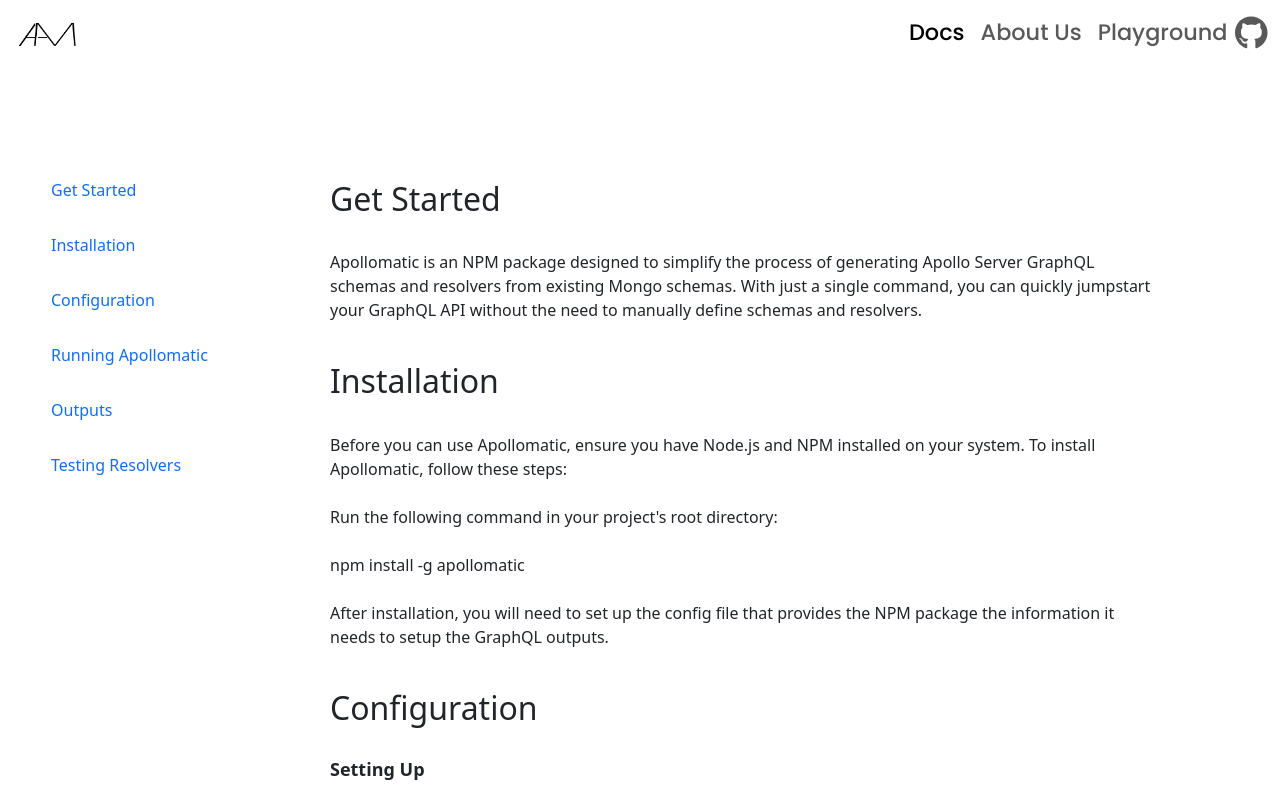
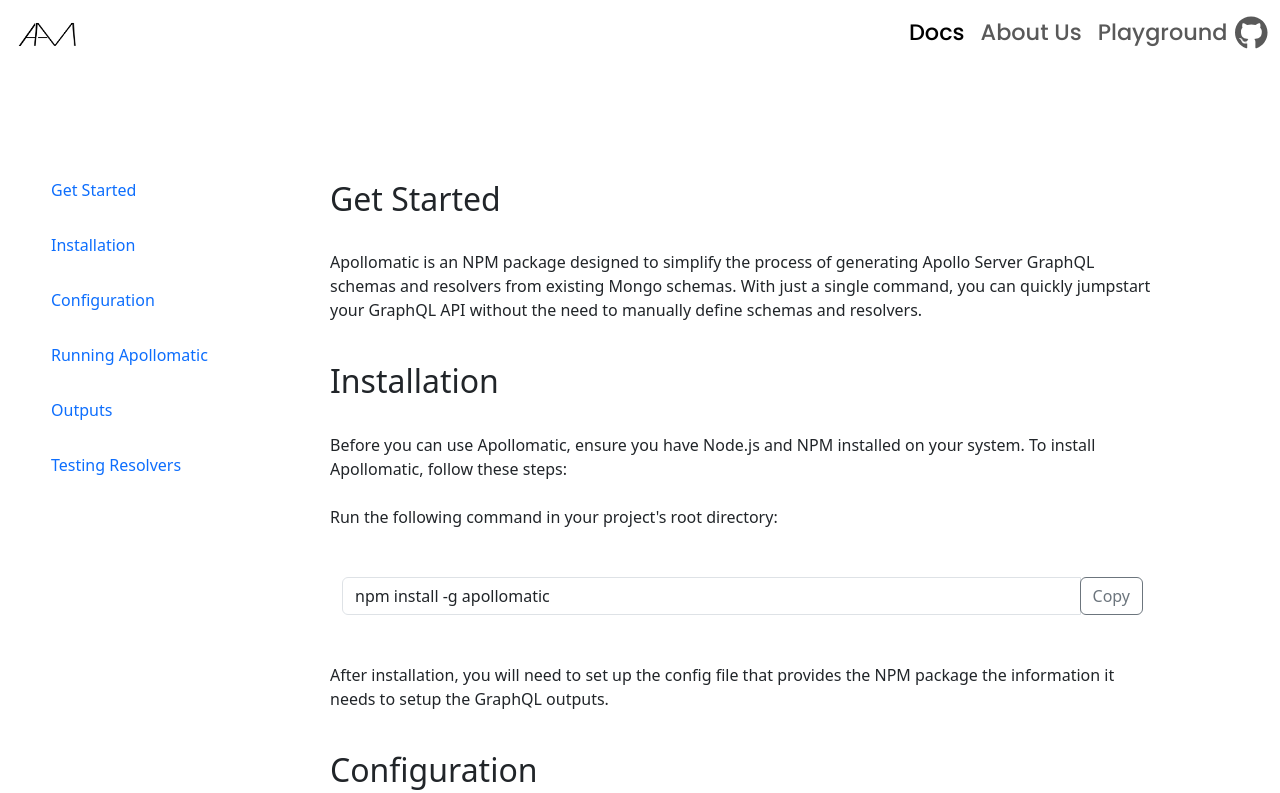
Before and after one commit to juliabreeden/ApolloMatic-Web, a React (Create React App) app: page /docs in a window 1280 px wide. Shown: the top 793 px of the page. Built offline with nearby package versions, Linux system fonts and the light colour scheme.

Commit message:
boxes to copy

```diff
--- /dev/null
+++ b/src/components/CopyLinkInput.jsx
@@ -0,0 +1,35 @@
+import React from 'react';
+
+const CopyLinkInput = () => {
+  const linkValue = 'npm install -g apollomatic';
+
+  const handleCopyClick = () => {
+    const el = document.createElement('textarea');
+    el.value = linkValue;
+    document.body.appendChild(el);
+    el.select();
+    document.execCommand('copy');
+    document.body.removeChild(el);
+  };
+
+  return (
+    <div className="container mt-5">
+      <div className="input-group">
+        <div className="form-control" id="linkInput" readOnly>
+          {linkValue}
+        </div>
+        <div className="input-group-append">
+          <button
+            className="btn btn-outline-secondary"
+            type="button"
+            onClick={handleCopyClick}
+          >
+            Copy
+          </button>
+        </div>
+      </div>
+    </div>
+  );
+};
+
+export default CopyLinkInput;
--- a/src/components/Docs.jsx
+++ b/src/components/Docs.jsx
@@ -2,6 +2,7 @@
 import Sidebar from "./Sidebar.jsx";
 import { Container, Row, Col } from 'react-bootstrap';
 import React from 'react';
+import CopyLinkInput from './CopyLinkInput';
 
 const Docs = () => {
     return (
@@ -26,8 +27,7 @@
                             <br></br>
                             Run the following command in your project's root directory:
                             <br></br>
-                            <br></br>
-                            npm install -g apollomatic
+                            <CopyLinkInput />
                             <br></br>
                             <br></br>
                             After installation, you will need to set up the config file that provides the NPM package the information it needs to setup the GraphQL outputs.</p>
```
